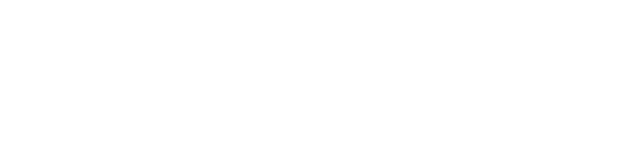
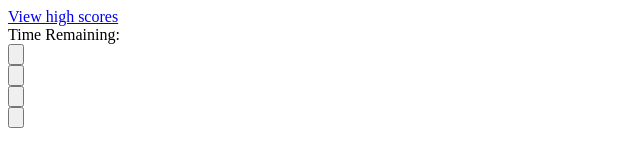
Before and after one commit to ianm1837/JavaScript-Quiz, a plain HTML site: page index.html in a window 1280 px wide. Shown: the whole page, without its empty margins (0-640 px from the left). Drawn offline with Linux system fonts and the light colour scheme.

Commit message:
created base page layout

```diff
--- a/index.html
+++ b/index.html
@@ -16,6 +16,33 @@
 		<!--[if lt IE 7]>
 			<p class="browsehappy">You are using an <strong>outdated</strong> browser. Please <a href="#">upgrade your browser</a> to improve your experience.</p>
 		<![endif]-->
+		<header>
+			<div id="high-scores">
+				<a href="#"">View high scores</a>
+			</div>
+			<div id="time-remaining-container">
+				Time Remaining: <span id="time-remaining"></span>
+			</div>
+		</header>
+		<main>
+			<div id="questions">
+
+			</div>
+			<div id="answers">
+				<div id="answer1-container" class="answer-button-container">
+					<input type="button" id="answer1-button" class="answer-button">
+				</div>
+				<div id="answer2-container" class="answer-button-container">
+					<input type="button" id="answer2-button" class="answer-button">
+				</div>
+				<div id="answer3-container" class="answer-button-container">
+					<input type="button" id="answer3-button" class="answer-button">
+				</div>
+				<div id="answer4-container" class="answer-button-container">
+					<input type="button" id="answer4-button" class="answer-button">
+				</div>
+			</div>
+		</main>
 
 		<script src="/Scripts/script.js" async defer></script>
 	</body>
```
